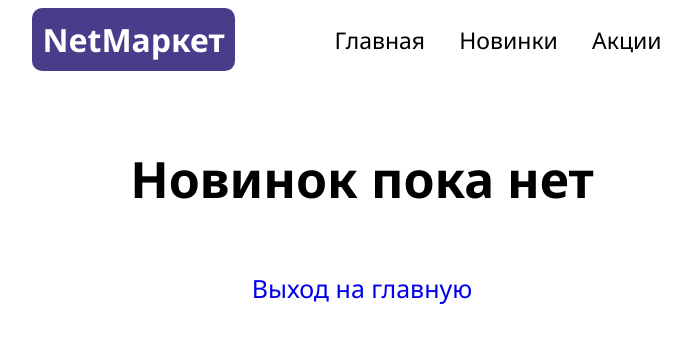
After one commit to Sofia1170/internet.shop, a Django app: page /novelty in a window 1280 px wide. The commit adds this page. Shown: the top 343 px of the page, without its empty margins (278-969 px from the left). Run offline with Django 5.2, Linux system fonts and the light colour scheme.

Commit message:
добавление новинок

```diff
--- a/internetshop/shop/static/style.css
+++ b/internetshop/shop/static/style.css
@@ -164,10 +164,10 @@ a {
 
  .discountList {
          display: flex;
+         margin-top: 10px;
+         margin-left: 30px;
          flex-direction: column;
-         margin-top: 10px;
          align-items: center;
-
  }
 
  .discountPreview {
@@ -185,8 +185,18 @@ a {
         width: 450px;
         box-shadow: rgba(0, 0, 0, 0.2) 0px 0px 12px -4px;
 
+
  }
 
  .discountButton {
     width: 450px;
  }
+
+ .newText {
+          font-size: 25px;
+          margin-top: 30px;
+          display: flex;
+          align-items: center;
+          flex-direction: column;
+
+ }
--- a/internetshop/shop/templates/index.html
+++ b/internetshop/shop/templates/index.html
@@ -6,7 +6,7 @@
           </div>
     <div class="navigation">
      <a class="navlink" href="/">Главная</a>
-     <a class="navlink" href="/products">Новинки</a>
+     <a class="navlink" href="/novelty">Новинки</a>
      <a class="navlink" href="/discounts">Акции</a>
     </div>
 </div>
--- /dev/null
+++ b/internetshop/shop/templates/novelty.html
@@ -0,0 +1,19 @@
+{% load static %}
+<link rel="stylesheet" href="{% static 'style.css' %}"/>
+<div class="heading">
+     <div class="logo">
+         <h1 class="logoText">NetМаркет</h1>
+          </div>
+    <div class="navigation">
+     <a class="navlink" href="/">Главная</a>
+     <a class="navlink" href="/novelty">Новинки</a>
+     <a class="navlink" href="/discounts">Акции</a>
+    </div>
+</div>
+
+  <div class="newText">
+    <h1>Новинок пока нет</h1>
+       <a href="/">
+    <p>Выход на главную </p>
+       </a>
+  </div>
--- a/internetshop/shop/templates/product.html
+++ b/internetshop/shop/templates/product.html
@@ -6,7 +6,7 @@
           </div>
     <div class="navigation">
      <a class="navlink" href="/">Главная</a>
-     <a class="navlink" href="/products">Новинки</a>
+     <a class="navlink" href="/novelty">Новинки</a>
      <a class="navlink" href="/discounts">Акции</a>
     </div>
 </div>
--- a/internetshop/shop/urls.py
+++ b/internetshop/shop/urls.py
@@ -7,5 +7,6 @@ urlpatterns = [
     path("product/<int:id>", views.view_product, name="view_product"),
     path("payment/<int:id>", views.payment, name="payment"),
     path("success", views.payment_success, name="success"),
-    path("discounts", views.discounts, name="discounts")
+    path("discounts", views.discounts, name="discounts"),
+    path("novelty", views.novelty, name="novelty")
 ]
--- a/internetshop/shop/views.py
+++ b/internetshop/shop/views.py
@@ -56,3 +56,6 @@ def payment_success(request):
 
 def discounts(request):
     return render(request, 'discounts.html')
+
+def novelty(request):
+    return render(request, 'novelty.html')
```
Also changed, not shown: internetshop/shop/templates/discounts.html (+12 -3 lines).
